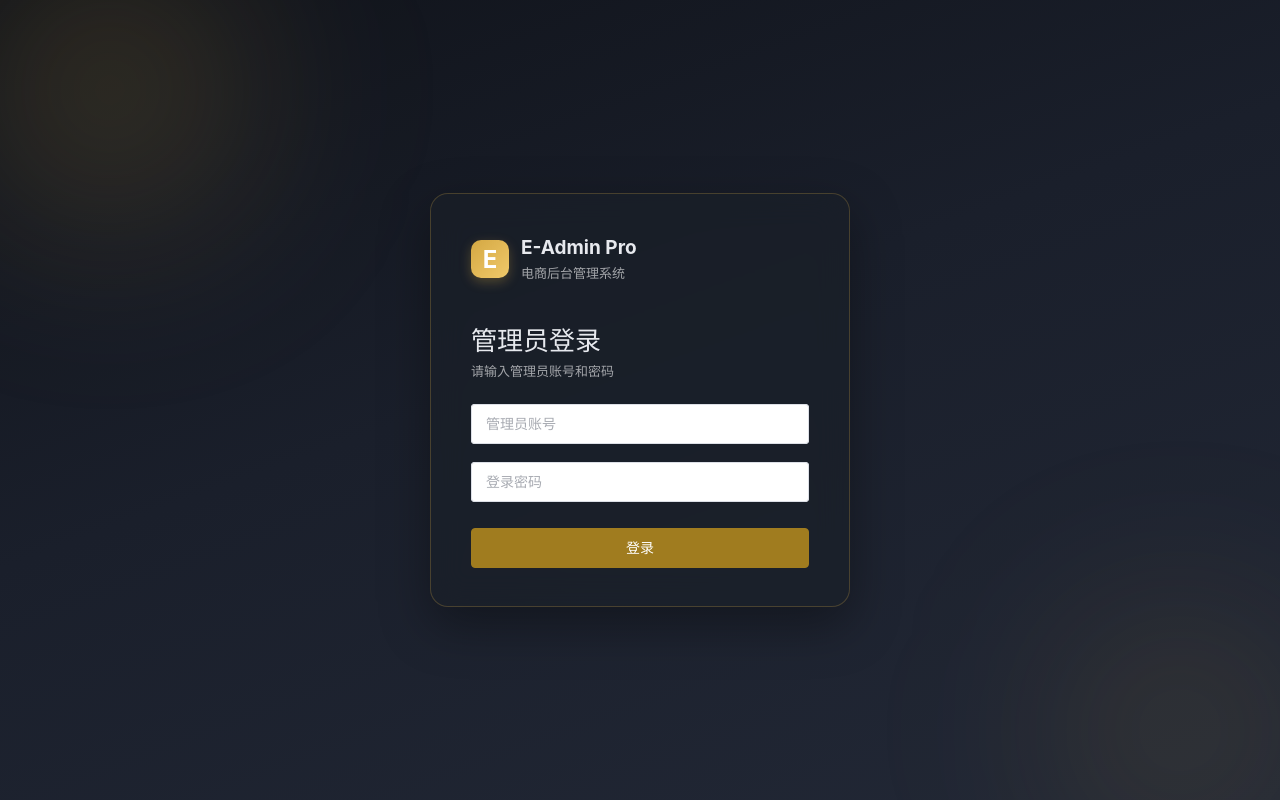
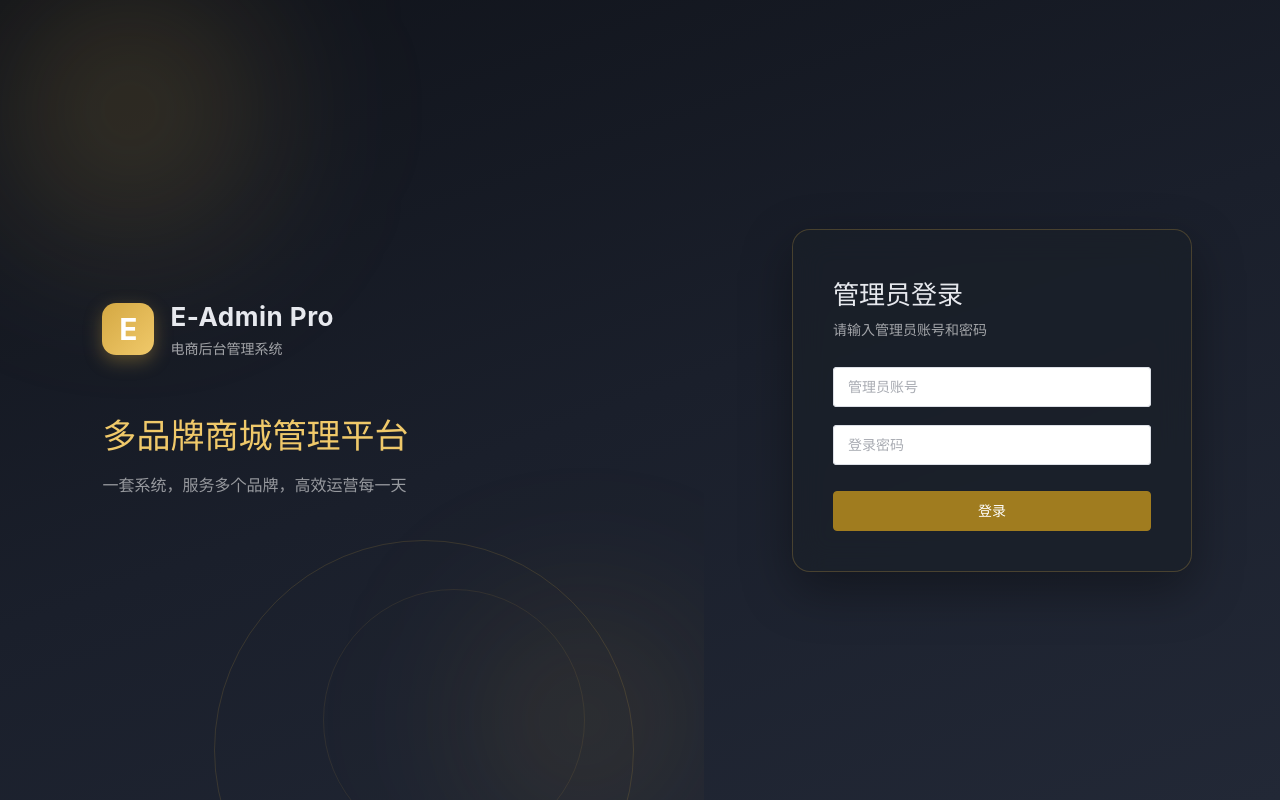
Before and after one commit to rreba666/JinHuaYuo, a Vue app in the folder admin/: page /login in a window 1280 px wide. Built offline with nearby package versions, Linux system fonts and the light colour scheme; no server answers.

Commit message:
feat(admin): 登录页改为左右两栏（参考微三云，保持雅金莫兰迪风格）

```diff
--- a/admin/src/views/login/index.vue
+++ b/admin/src/views/login/index.vue
@@ -44,32 +44,75 @@ async function submitLogin(): Promise<void> {
 
 <template>
   <main class="login-page">
-    <section class="login-card login-card-enter">
-      <div class="login-brand"><span class="login-mark">E</span><div><strong>E-Admin Pro</strong><p>电商后台管理系统</p></div></div>
+    <!-- 左栏（55%）：品牌展示区（窄屏隐藏） -->
+    <section class="login-aside">
+      <div class="aside-glow aside-glow-a" />
+      <div class="aside-glow aside-glow-b" />
+      <div class="aside-ring" />
+      <div class="aside-brand">
+        <span class="login-mark">E</span>
+        <div>
+          <strong>E-Admin Pro</strong>
+          <p>电商后台管理系统</p>
+        </div>
+      </div>
+      <div class="aside-slogan">
+        <h2>多品牌商城管理平台</h2>
+        <p>一套系统，服务多个品牌，高效运营每一天</p>
+      </div>
+    </section>
+
+    <!-- 右栏（45%）：登录表单区 -->
+    <section class="login-main">
+      <div class="login-card login-card-enter">
         <div class="login-heading"><h1>管理员登录</h1><p>请输入管理员账号和密码</p></div>
         <el-form ref="formRef" :model="form" :rules="rules" size="large" @submit.prevent="submitLogin">
           <el-form-item prop="username"><el-input v-model="form.username" placeholder="管理员账号" clearable /></el-form-item>
           <el-form-item prop="password"><el-input v-model="form.password" type="password" placeholder="登录密码" show-password @keyup.enter="submitLogin" /></el-form-item>
           <el-button type="primary" native-type="submit" :loading="loading" class="login-button">登录</el-button>
         </el-form>
+      </div>
     </section>
   </main>
 </template>
 
 <style scoped>
-.login-page { min-height: 100vh; display: grid; place-items: center; padding: 24px; background: linear-gradient(160deg, #10131a 0%, #1a1f2b 45%, #222836 100%); position: relative; overflow: hidden; }
-.login-page::before, .login-page::after { content: ''; position: absolute; border-radius: 50%; filter: blur(90px); pointer-events: none; }
-.login-page::before { width: 420px; height: 420px; top: -120px; left: -100px; background: radial-gradient(circle, rgba(212,168,67,.28), transparent 65%); }
-.login-page::after { width: 380px; height: 380px; right: -90px; bottom: -120px; background: radial-gradient(circle, rgba(212,168,67,.18), transparent 65%); }
+/* 登录页恒深色（莫兰迪渐变 + 金色点缀），不随主题切换 */
+.login-page { min-height: 100vh; display: flex; background: linear-gradient(160deg, #10131a 0%, #1a1f2b 50%, #222836 100%); position: relative; overflow: hidden; }
+
+/* ===== 左栏（55%）：品牌展示区 ===== */
+.login-aside { position: relative; display: flex; flex: 1 1 55%; flex-direction: column; justify-content: center; padding: 0 8vw; overflow: hidden; color: #e7e9ee; }
+/* 金色光晕装饰 */
+.aside-glow { position: absolute; border-radius: 50%; filter: blur(80px); pointer-events: none; }
+.aside-glow-a { width: 380px; height: 380px; top: -80px; left: -60px; background: radial-gradient(circle, rgba(212,168,67,.30), transparent 65%); }
+.aside-glow-b { width: 320px; height: 320px; right: -40px; bottom: -80px; background: radial-gradient(circle, rgba(212,168,67,.20), transparent 65%); }
+/* 大圆环装饰 */
+.aside-ring { position: absolute; right: 10%; bottom: -160px; width: 420px; height: 420px; border: 1px solid rgba(212,168,67,.16); border-radius: 50%; pointer-events: none; }
+.aside-ring::after { content: ''; position: absolute; top: 48px; right: 48px; width: 260px; height: 260px; border: 1px solid rgba(212,168,67,.10); border-radius: 50%; }
+/* 品牌标识：金色标 + 品牌名 */
+.aside-brand { display: flex; align-items: center; gap: 16px; position: relative; z-index: 1; }
+.login-mark { width: 52px; height: 52px; display: grid; place-items: center; border-radius: 14px; background: linear-gradient(135deg, #d4a843, #f0c96a); color: #fff; font-size: 30px; font-weight: 700; box-shadow: 0 6px 18px rgba(212,168,67,.35); }
+.aside-brand strong { font-size: 26px; font-weight: 700; letter-spacing: .5px; }
+.aside-brand p { margin: 6px 0 0; color: rgba(255,255,255,.6); font-size: 14px; }
+/* 品牌口号 */
+.aside-slogan { position: relative; z-index: 1; margin-top: 56px; }
+.aside-slogan h2 { margin: 0 0 14px; color: #f0c96a; font-size: 34px; font-weight: 600; line-height: 1.3; }
+.aside-slogan p { margin: 0; color: rgba(255,255,255,.55); font-size: 16px; line-height: 1.7; }
+
+/* ===== 右栏（45%）：登录表单区 ===== */
+.login-main { display: flex; flex: 1 1 45%; align-items: center; justify-content: center; padding: 24px; }
 /* 登录卡片固定深色毛玻璃背景，不随主题切换，确保浅色文字始终可读 */
-.login-card { width: 420px; padding: 42px 40px 38px; border-radius: 18px; background: rgba(26, 31, 40, 0.68); backdrop-filter: blur(16px); -webkit-backdrop-filter: blur(16px); border: 1px solid rgba(212,168,67,.25); box-shadow: 0 18px 50px rgba(0,0,0,.35); }
+.login-card { width: 400px; padding: 44px 40px 40px; border-radius: 18px; background: rgba(26, 31, 40, 0.68); backdrop-filter: blur(16px); -webkit-backdrop-filter: blur(16px); border: 1px solid rgba(212,168,67,.25); box-shadow: 0 18px 50px rgba(0,0,0,.35); }
 .login-card-enter { animation: login-card-in .6s cubic-bezier(.22,.8,.28,1) both; }
 @keyframes login-card-in { from { opacity: 0; transform: translateY(24px); } to { opacity: 1; transform: translateY(0); } }
-.login-brand { display: flex; align-items: center; gap: 12px; color: #e7e9ee; }
-.login-mark { width: 38px; height: 38px; display: grid; place-items: center; border-radius: 10px; background: linear-gradient(135deg, #d4a843, #f0c96a); color: #fff; font-size: 24px; font-weight: 700; box-shadow: 0 4px 12px rgba(212,168,67,.30); }
-.login-brand strong { font-size: 19px; }
-.login-brand p, .login-heading p { margin: 4px 0 0; color: rgba(255,255,255,.6); font-size: 13px; }
-.login-heading { margin: 38px 0 24px; }
+.login-heading { margin: 0 0 28px; }
 .login-heading h1 { margin: 0; color: #e7e9ee; font-size: 26px; }
+.login-heading p { margin: 8px 0 0; color: rgba(255,255,255,.6); font-size: 14px; }
 .login-button { width: 100%; margin-top: 8px; }
+
+/* ===== 响应式：窄屏隐藏左栏，右栏全宽 ===== */
+@media (max-width: 900px) {
+  .login-aside { display: none; }
+  .login-main { flex: 1 1 100%; }
+}
 </style>
```
Lines whose indentation alone changed are shown as unchanged.
